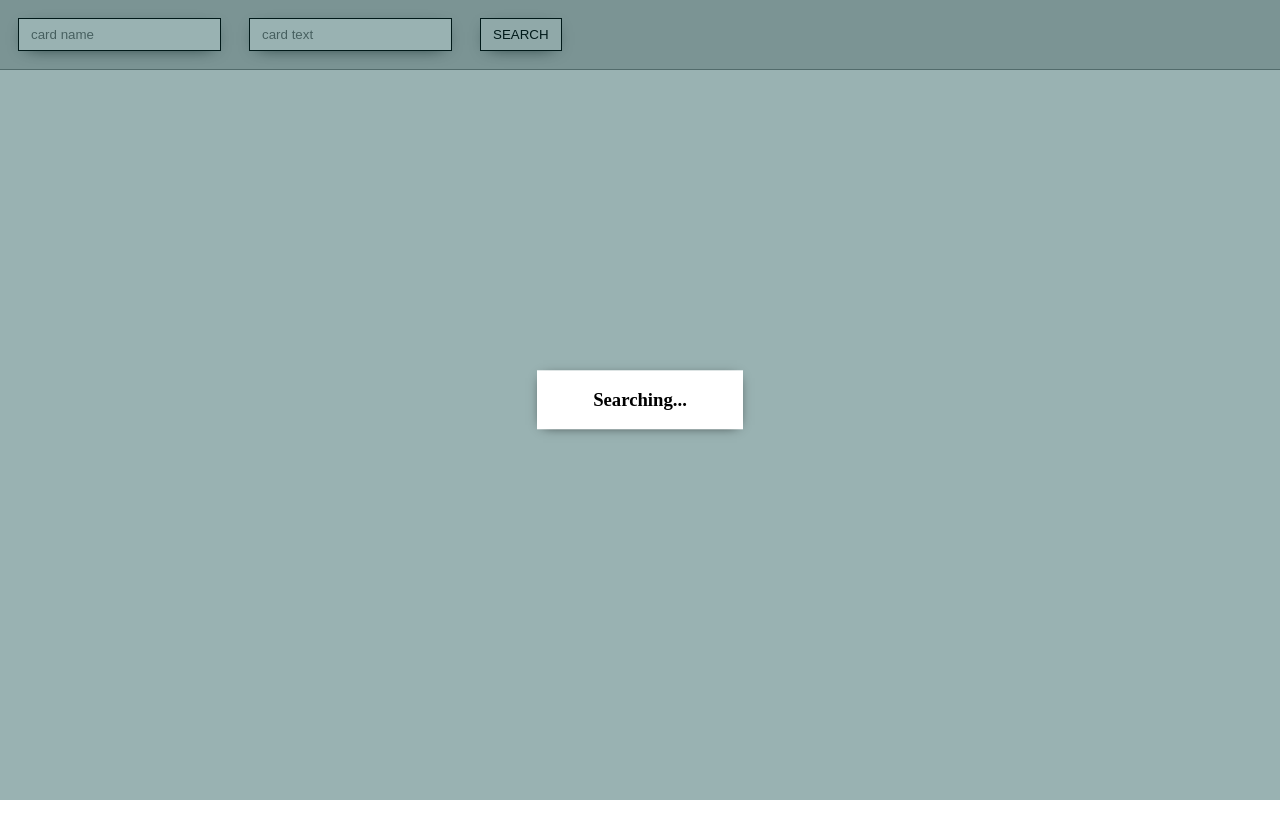
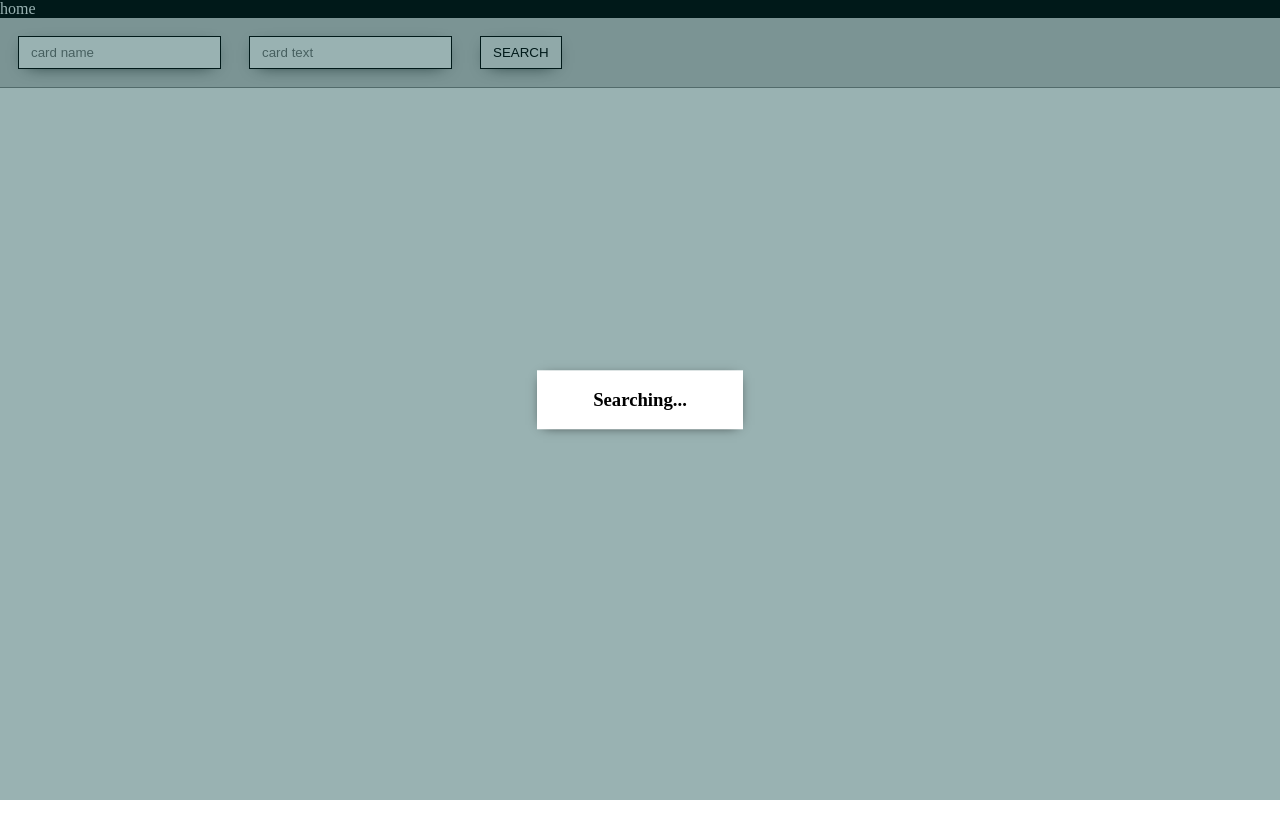
Before and after one commit to Ramandeep3/magiccards, a plain HTML site: page index.html in a window 1280 px wide. Drawn offline with nearby package versions, Linux system fonts and the light colour scheme; no server answers.

Commit message:
made header styles

```diff
--- a/index.html
+++ b/index.html
@@ -9,6 +9,13 @@
 </head>
 
 <body>
+    <header>
+        <nav>
+            <ul>
+                <li>home</li>
+            </ul>
+        </nav>
+    </header>
     <div id="app">
         <form id="card-search">
             <input type="text" id="cname" placeholder="card name">
--- a/style.css
+++ b/style.css
@@ -116,3 +116,11 @@ html {
     justify-self: flex-end;
     max-width: 200px;
 }
+
+header {
+    background: black;
+}
+
+nav {
+    color: white;
+}
```
